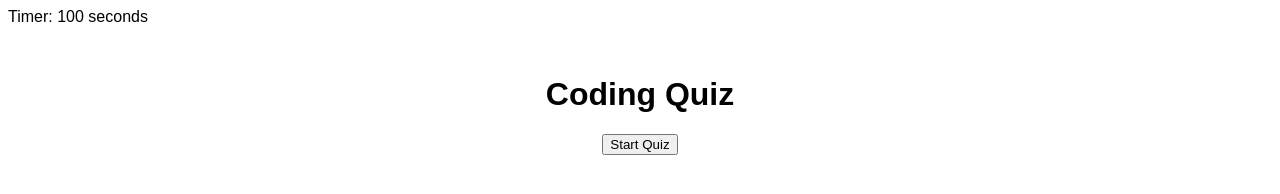
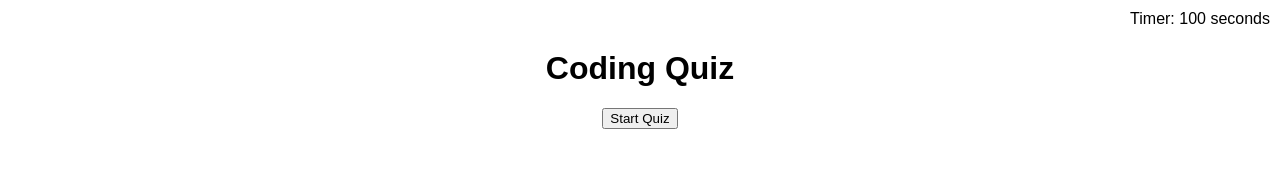
Before and after one commit to viren15152/Web-APIs-Code-Quiz, a plain HTML site: page index.html in a window 1280 px wide. Drawn offline with Linux system fonts and the light colour scheme.

Commit message:
added styling for my timer in my style.css file so that it's position goes to the top right of the page

```diff
--- a/assets/style.css
+++ b/assets/style.css
@@ -25,3 +25,9 @@ body {
   #submit-btn, #submit-score {
     margin-top: 10px;
   }
+
+  #timer {
+    position: absolute;
+    top: 10px;
+    right: 10px;
+  }
```
